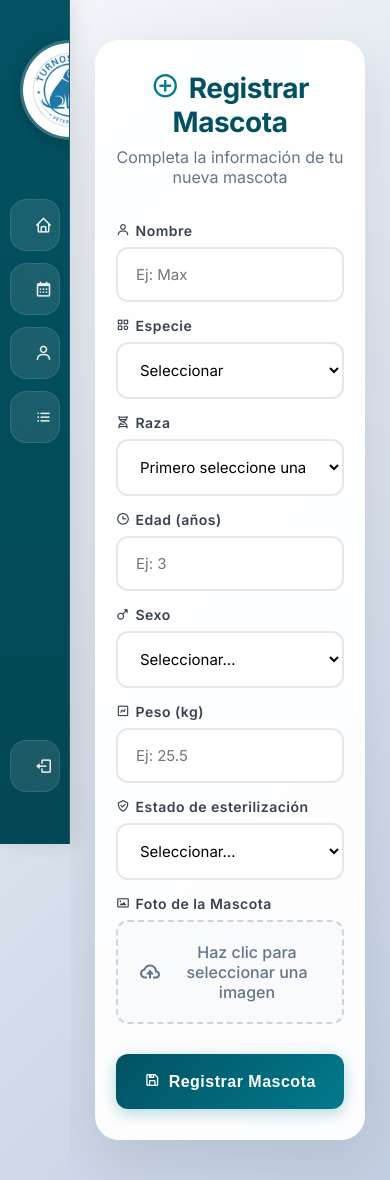
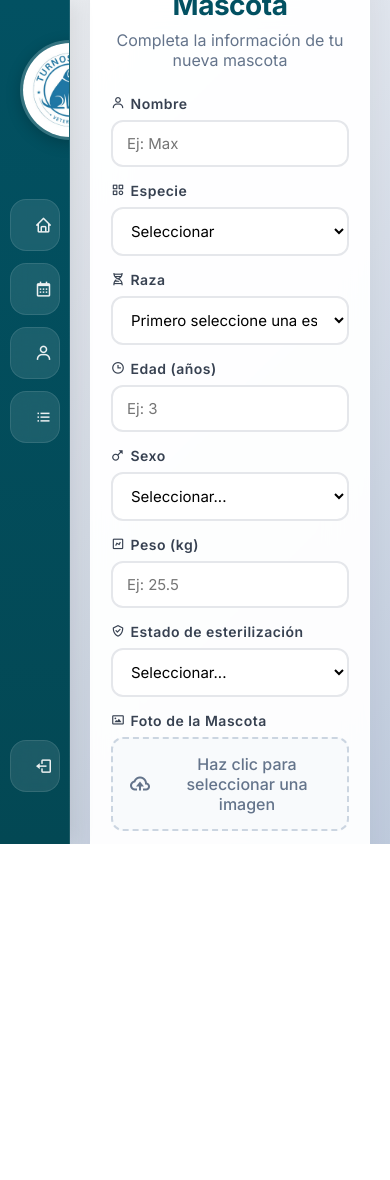
Before and after one commit to Byfrickxer07/veterinaria_2.0, a PHP site: page /registrar_mascota.php in a window 390 px wide. After the commit the page ends 844 px from the top, so only its background shows below. Run offline with PHP 8.4, Linux system fonts and the light colour scheme; some libraries are stand-ins or nearby versions.

Commit message:
scroball registarar mascota

```diff
--- a/registrar_mascota.php
+++ b/registrar_mascota.php
@@ -262,13 +262,13 @@ if ($_SERVER['REQUEST_METHOD'] == 'POST' && isset($_POST['action'])) {
 
         .content {
             flex-grow: 1;
-            padding: 40px;
+            padding: 40px 40px 20px 40px; /* Reducido padding inferior */
             display: flex;
             justify-content: center;
-            align-items: flex-start;
-            min-height: 100vh;
+            align-items: center; /* Cambiado de flex-start a center para centrar verticalmente */
+            height: 100vh; /* Altura fija para limitar el scroll */
             margin-left: 280px;
-            overflow-y: auto;
+            overflow: hidden; /* Quitado el scroll completamente */
             transition: all 0.4s cubic-bezier(0.25, 0.46, 0.45, 0.94);
         }
 
@@ -281,7 +281,7 @@ if ($_SERVER['REQUEST_METHOD'] == 'POST' && isset($_POST['action'])) {
             background: rgba(255, 255, 255, 0.95);
             backdrop-filter: blur(20px);
             border-radius: 24px;
-            padding: 40px;
+            padding: 25px; /* Reducido aún más */
             max-width: 500px;
             width: 100%;
             box-shadow: 0 20px 60px rgba(0, 0, 0, 0.1);
@@ -289,6 +289,7 @@ if ($_SERVER['REQUEST_METHOD'] == 'POST' && isset($_POST['action'])) {
             transition: all 0.3s cubic-bezier(0.4, 0, 0.2, 1);
             position: relative;
             overflow: visible; /* sin scroll interno, lo maneja .content */
+            margin-bottom: 10px; /* Reducido margen inferior */
         }
 
         .container::before {
@@ -315,7 +316,7 @@ if ($_SERVER['REQUEST_METHOD'] == 'POST' && isset($_POST['action'])) {
 
         .form-header {
             text-align: center;
-            margin-bottom: 35px;
+            margin-bottom: 25px; /* Reducido de 35px a 25px */
             position: relative;
             z-index: 2;
         }
@@ -338,8 +339,8 @@ if ($_SERVER['REQUEST_METHOD'] == 'POST' && isset($_POST['action'])) {
         .form-grid {
             display: grid;
             grid-template-columns: 1fr 1fr;
-            gap: 20px;
-            margin-bottom: 20px;
+            gap: 15px; /* Reducido de 20px a 15px */
+            margin-bottom: 15px; /* Reducido de 20px a 15px */
         }
 
         .form-group {
@@ -364,7 +365,7 @@ if ($_SERVER['REQUEST_METHOD'] == 'POST' && isset($_POST['action'])) {
         input[type="number"],
         select {
             width: 100%;
-            padding: 16px 18px;
+            padding: 12px 14px; /* Reducido de 16px 18px a 12px 14px */
             border: 2px solid #e5e7eb;
             border-radius: 12px;
             font-size: 15px;
@@ -404,12 +405,12 @@ if ($_SERVER['REQUEST_METHOD'] == 'POST' && isset($_POST['action'])) {
             display: flex;
             align-items: center;
             justify-content: center;
-            padding: 20px;
+            padding: 15px; /* Reducido de 20px a 15px */
             border: 2px dashed #cbd5e1;
             border-radius: 12px;
             background: #f8fafc;
             transition: all 0.3s ease;
-            min-height: 80px;
+            min-height: 60px; /* Reducido de 80px a 60px */
             text-align: center;
         }
 
@@ -555,13 +556,16 @@ if ($_SERVER['REQUEST_METHOD'] == 'POST' && isset($_POST['action'])) {
             }
 
             .container {
-                margin: 20px 10px;
-                padding: 30px 20px;
+                margin: 20px 10px 10px 10px; /* Reducido margen inferior */
+                padding: 25px 20px; /* Reducido padding */
             }
 
             .content {
                 margin-left: 70px; /* coincide con el ancho móvil del menú */
-                padding: 20px 15px;
+                padding: 15px 10px 5px 10px; /* Reducido aún más */
+                height: 100vh; /* Altura fija también en móvil */
+                overflow: hidden; /* Quitado el scroll también en móvil */
+                align-items: center; /* Centrar verticalmente en móvil */
             }
         }
 
```
